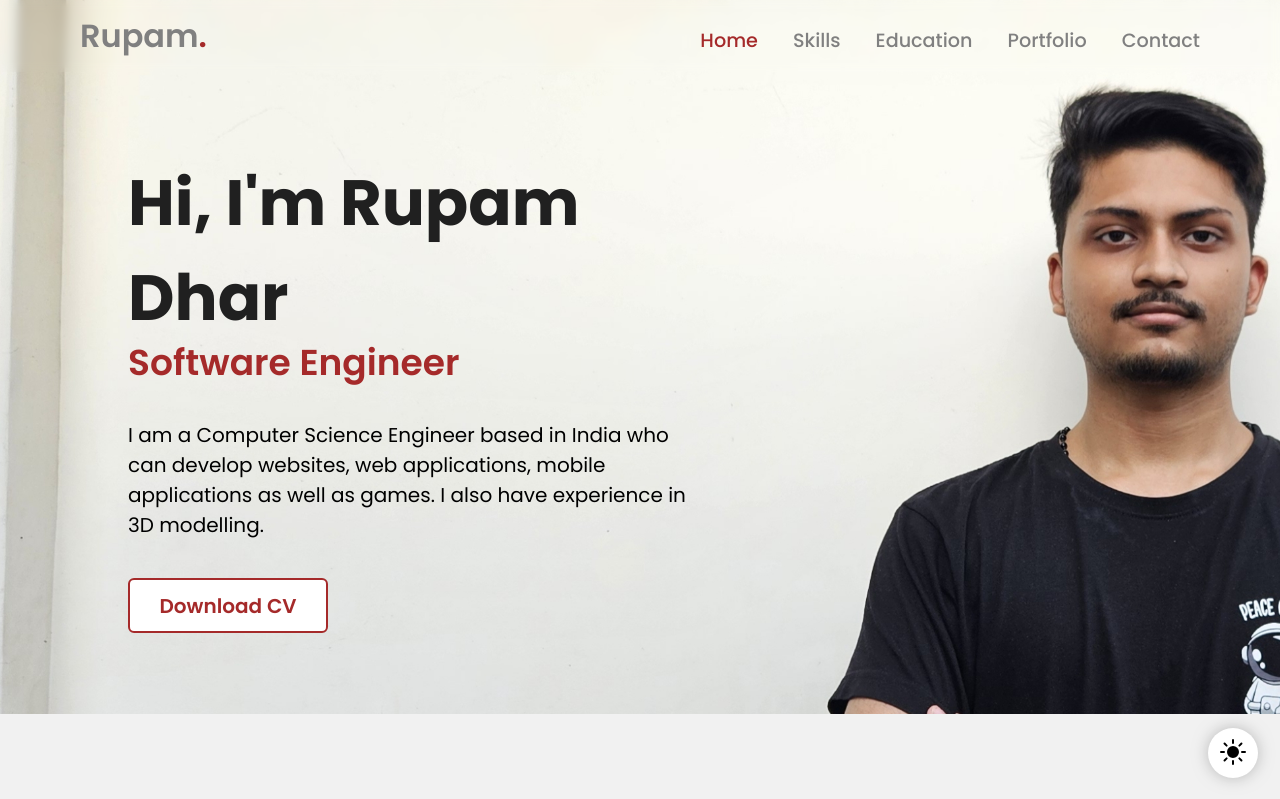
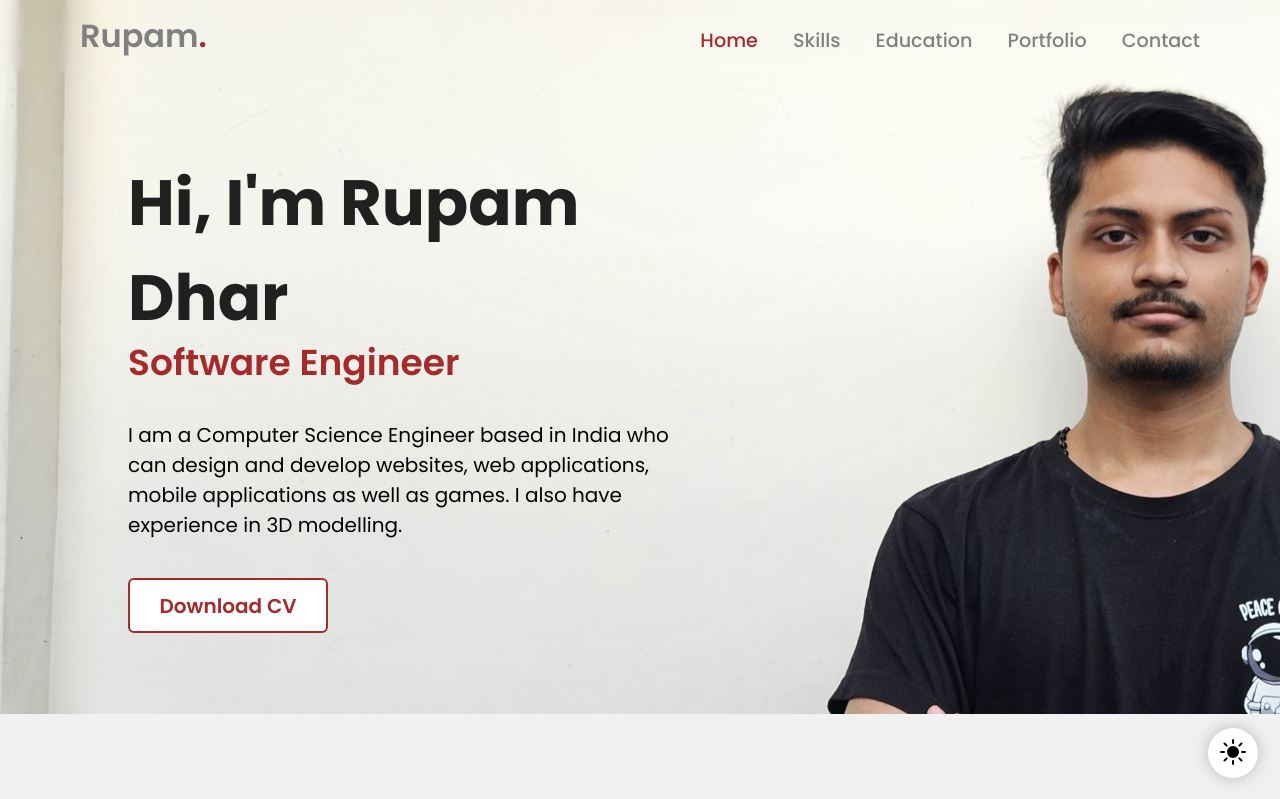
Before and after one commit to RupamDhar/My-Portfolio, a React (Vite) app: page / in a window 1280 px wide. Shown: the top 799 px of the page. Built offline with nearby package versions, Linux system fonts and the light colour scheme.

Commit message:
Update HeroSection.jsx

```diff
--- a/components/HeroSection.jsx
+++ b/components/HeroSection.jsx
@@ -10,7 +10,7 @@ const HeroSection = () => {
                     <div className="about-me-sub-title">Software Engineer</div>
                 </div>
                 <div className="about-me-desc">
-                    I am a Computer Science Engineer based in India who can develop websites, web applications, mobile applications as well as games. I also have experience in 3D modelling.
+                    I am a Computer Science Engineer based in India who can design and develop websites, web applications, mobile applications as well as games. I also have experience in 3D modelling.
                 </div>
                 <a href='/cv.pdf' download="Rupam_Dhar_CV.pdf">
                     <button className="about-me-btn">Download CV</button>
```
